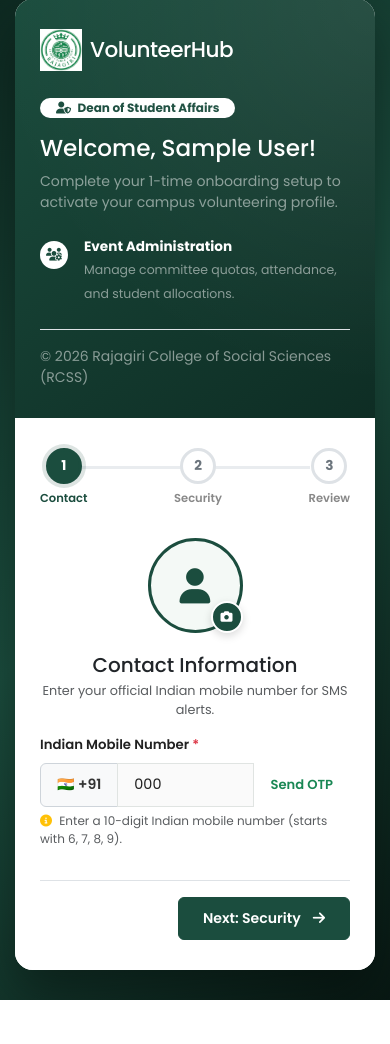
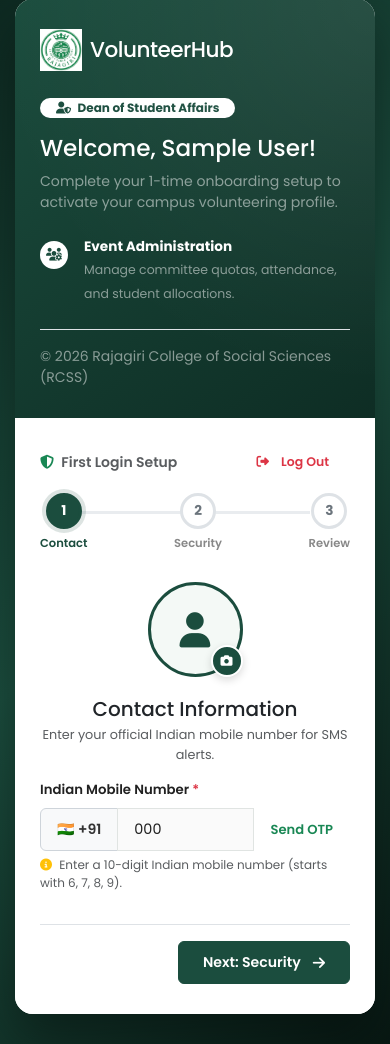
Before and after one commit to richardroy8604/VolunteerHub, a Django app: page /accounts/first-login/ in a window 390 px wide. Shown: the part 31-1075 px from the top of the page. Before the commit the page ends 1031 px from the top, so only its background shows below. Run offline with Django 5.2, Linux system fonts and the light colour scheme; a user stored in the database is signed in; tables that the repository leaves empty hold one stand-in row (values such as "Sample post").

Commit message:
feat: Add Log Out button on first login wizard and improve auto-filled +91 phone corrector

```diff
--- a/accounts/views.py
+++ b/accounts/views.py
@@ -80,10 +80,14 @@ def first_login_view(request):
         new_password = request.POST.get('new_password', '').strip()
         confirm_password = request.POST.get('confirm_password', '').strip()
 
-        # Clean digits from phone
+        # Clean digits from phone (strips leading 91 or +91 if auto-filled)
         phone_digits = re.sub(r'\D', '', raw_phone)
         if phone_digits.startswith('91') and len(phone_digits) == 12:
             phone_digits = phone_digits[2:]
+        elif phone_digits.startswith('91') and len(phone_digits) > 10:
+            phone_digits = phone_digits[2:]
+        elif len(phone_digits) > 10:
+            phone_digits = phone_digits[-10:]
 
         # Validate mandatory phone number
         if not phone_digits or len(phone_digits) != 10 or not phone_digits[0] in '6789':
--- a/templates/accounts/first_login.html
+++ b/templates/accounts/first_login.html
@@ -296,6 +296,12 @@
 
         <!-- RIGHT COLUMN: 3-Step Wizard Form Panel -->
         <div class="setup-form-panel">
+            <div class="d-flex justify-content-between align-items-center mb-3">
+                <span class="text-muted small fw-semibold"><i class="fa-solid fa-shield-halved me-1 text-success"></i> First Login Setup</span>
+                <a href="{% url 'accounts:logout' %}" class="btn btn-sm btn-outline-danger px-2.5 py-1" style="font-size: 0.78rem; font-weight: 600; border-radius: var(--radius-md);">
+                    <i class="fa-solid fa-right-from-bracket me-1"></i> Log Out
+                </a>
+            </div>
             <div>
                 <!-- Top Step Indicator Bar -->
                 <div class="wizard-progress">
@@ -355,7 +361,7 @@
                                 <span class="input-group-text country-flag-pill px-3">
                                     🇮🇳 +91
                                 </span>
-                                <input type="tel" id="phone-input" name="phone" class="form-control" placeholder="9876543210" maxlength="10" value="{% if form_data.phone %}{{ form_data.phone }}{% else %}{{ clean_phone }}{% endif %}" style="font-size: 0.9rem;" required>
+                                <input type="tel" id="phone-input" name="phone" class="form-control" placeholder="9876543210" maxlength="14" value="{% if form_data.phone %}{{ form_data.phone }}{% else %}{{ clean_phone }}{% endif %}" style="font-size: 0.9rem;" required>
                                 <button type="button" id="verify-otp-btn" class="btn btn-outline-success px-3" style="font-size: 0.82rem; font-weight: 600;">
                                     Send OTP
                                 </button>
```
